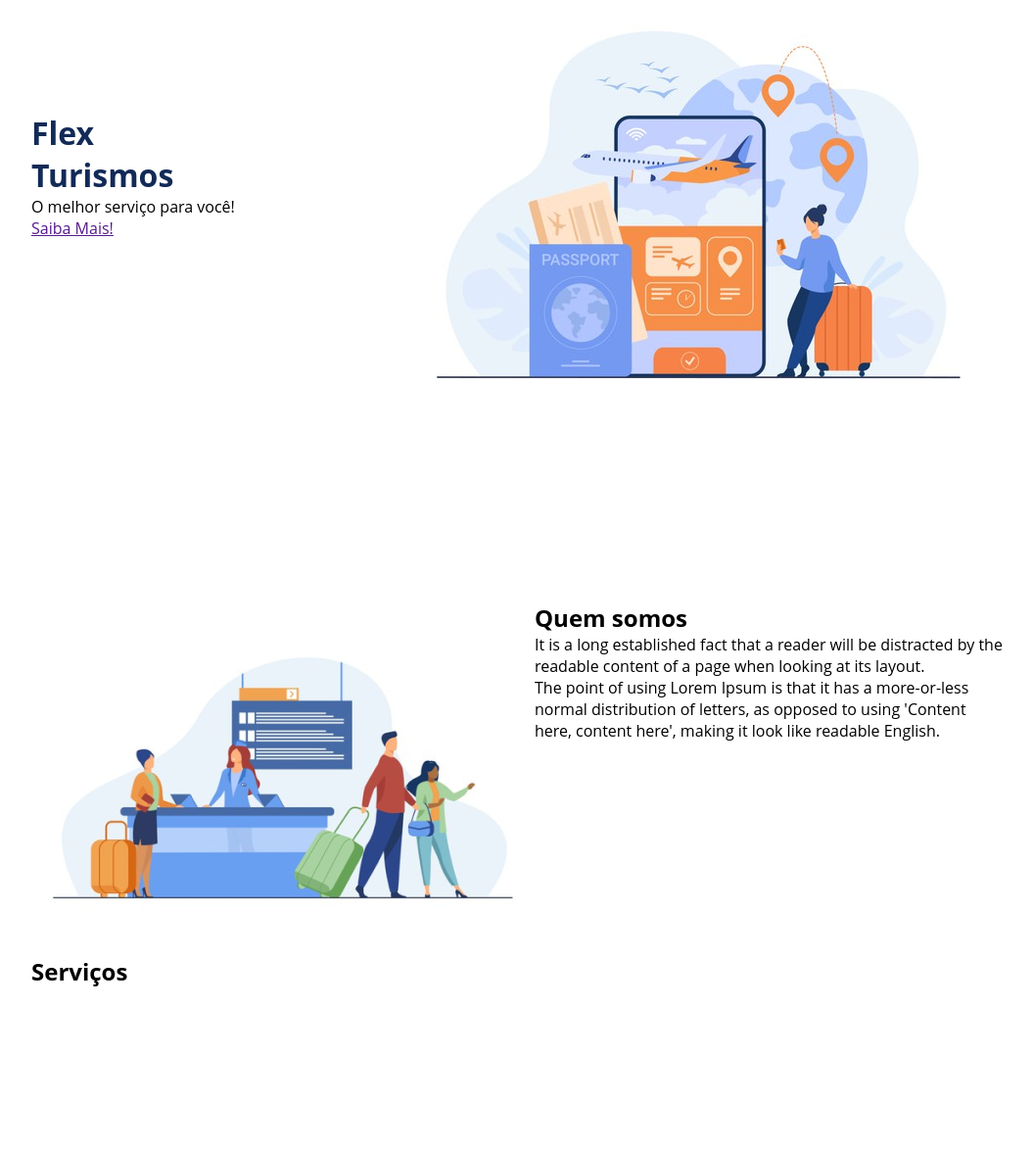
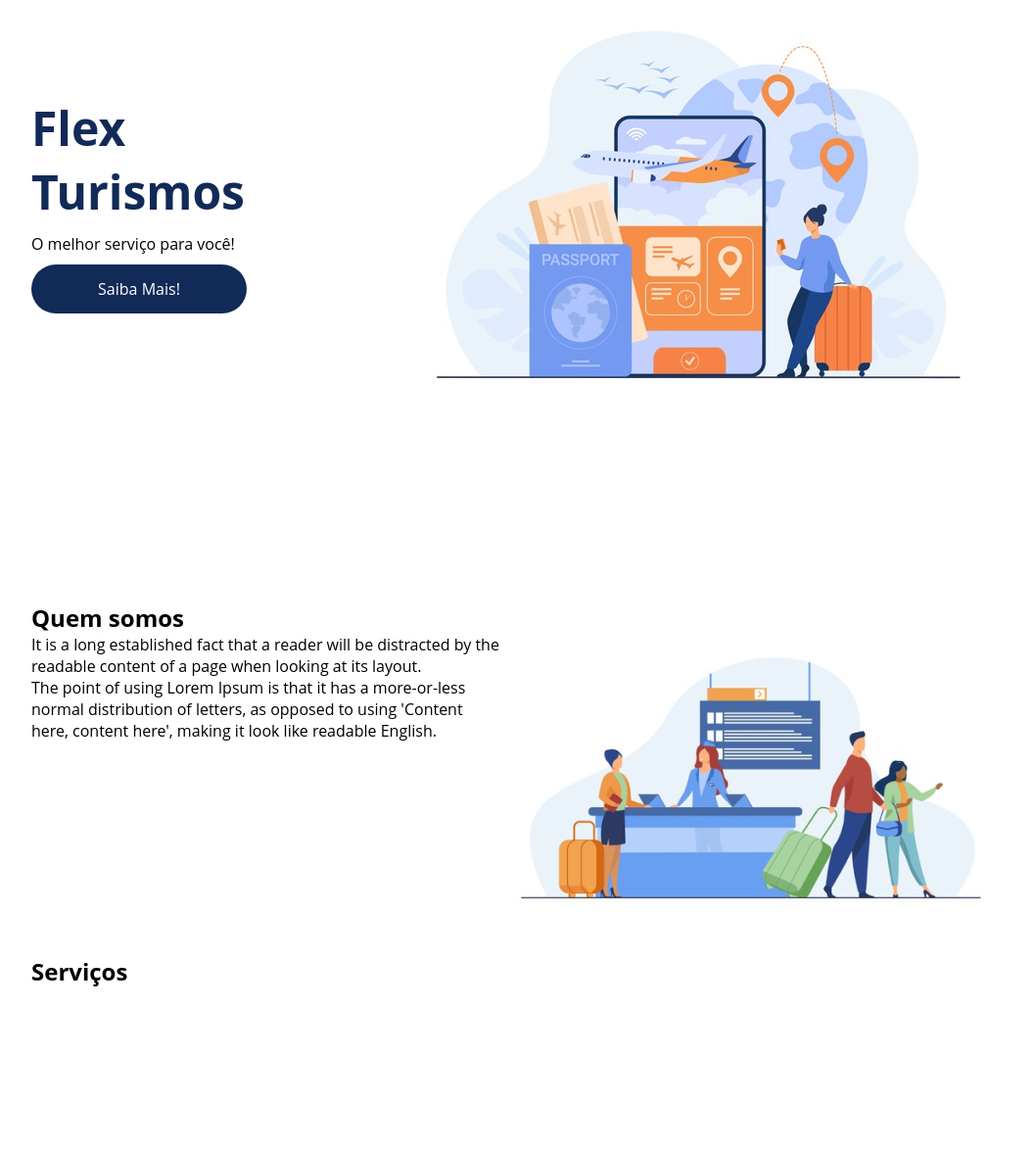
Before and after one commit to LuPeBreak/flex-turismo, a plain HTML site: page index.html in a window 1280 px wide. Shown: the part 266-1441 px from the top of the page at 98% size, without its empty margins (112-1167 px from the left). Drawn offline with Linux system fonts and the light colour scheme.

Commit message:
finalizado apresentacao

```diff
--- a/index.html
+++ b/index.html
@@ -10,11 +10,11 @@
     <header>
       <div class="flex-container menu">
         <div><h1>FlexTurismos</h1></div>
-          <ul class="list-items">
-            <li><a href="#quem-somos">Quem Somos</a></li>
-            <li><a href="#servicos">Serviços</a></li>
-            <li><a href="#planos">Planos</a></li>
-          </ul>
+        <ul class="list-items">
+          <li><a href="#quem-somos">Quem Somos</a></li>
+          <li><a href="#servicos">Serviços</a></li>
+          <li><a href="#planos">Planos</a></li>
+        </ul>
       </div>
     </header>
 
@@ -32,11 +32,7 @@
       </div>
     </div>
 
-    <div class="flex-container">
-      <div>
-        <img src="./images/1-quem-somos.png" alt="balcão de atendimento" />
-      </div>
-
+    <div class="flex-container" id="quem-somos">
       <div>
         <h2>Quem somos</h2>
         <p>
@@ -48,6 +44,9 @@
           distribution of letters, as opposed to using 'Content here, content
           here', making it look like readable English.
         </p>
+      </div>
+      <div>
+        <img src="./images/1-quem-somos.png" alt="balcão de atendimento" />
       </div>
     </div>
 
--- a/style.css
+++ b/style.css
@@ -60,5 +60,20 @@ header .menu{
 }
 .apresentacao__texto h1{
   color: #122A57;
+  font-size: 48px;
+  margin-bottom: 10px;
+}
+.apresentacao__texto a{
+  background-color: #122A57;
+  color: #fff;
+  text-align: center;
+  border-radius: 30px;
+  width: 220px;
+  display: block;
+  text-decoration: none;
+  height: 50px;
+  line-height: 50px;
+  margin-top: 10px;
+  margin-bottom: 10px;
 }
 /*Fim Apresentacao*/
```
